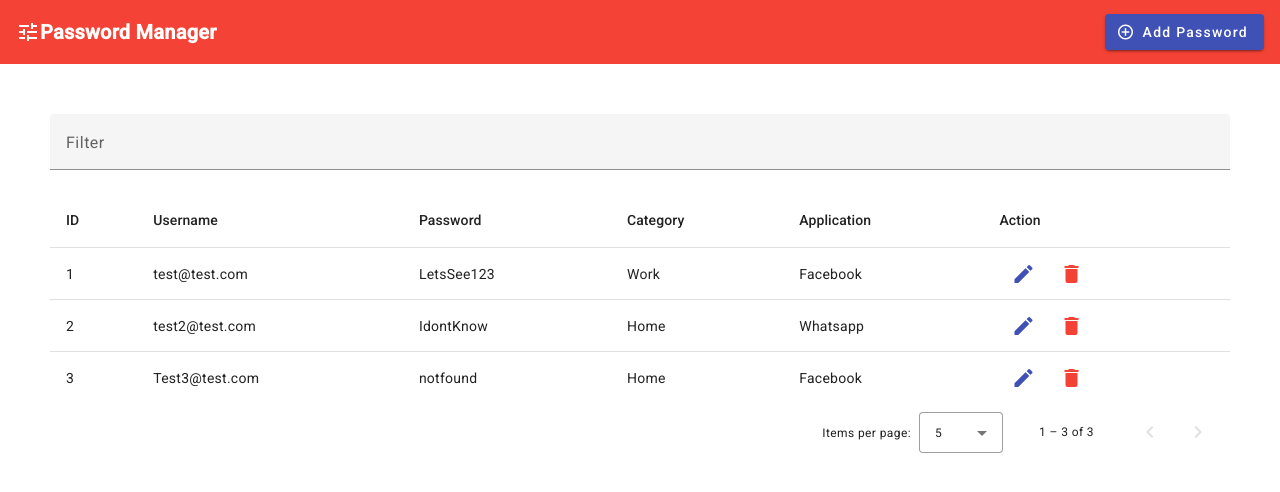
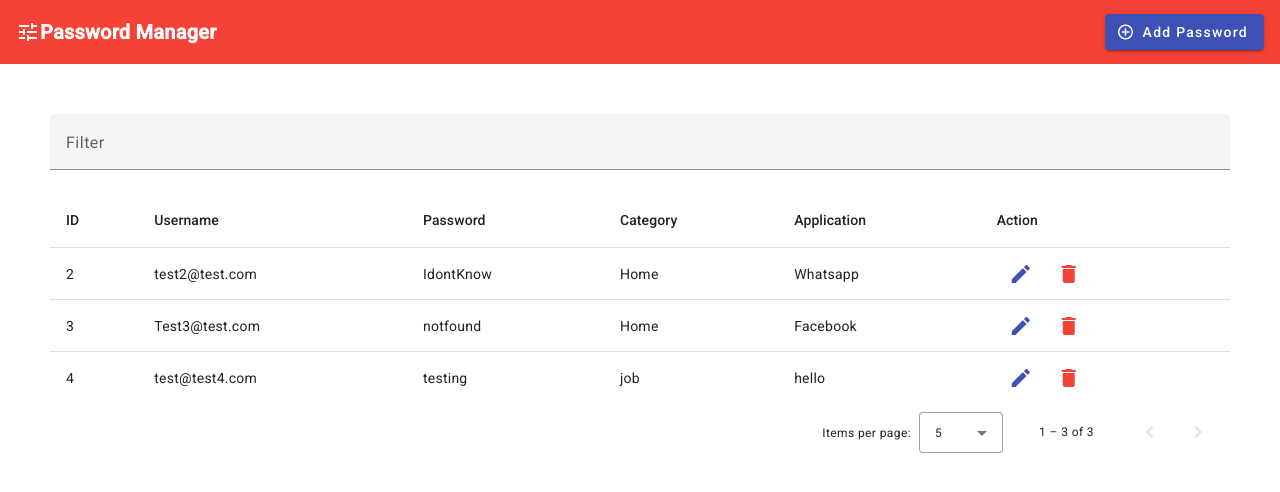
Before and after one commit to mitulchy07/password-manager, an Angular app: page / in a window 1280 px wide. Shown: the top 492 px of the page. Built offline with nearby package versions, Linux system fonts and the light colour scheme; data requests are answered from the project's data file.

Commit message:
Put operation updated

```diff
--- a/db.json
+++ b/db.json
@@ -1,12 +1,5 @@
 {
   "passwords": [
-    {
-      "category": "Work",
-      "app": "Facebook",
-      "userName": "test@test.com",
-      "encryptedPassword": "TGV0c1NlZTEyMw==",
-      "id": 1
-    },
     {
       "category": "Home",
       "app": "Whatsapp",
@@ -20,6 +13,13 @@
       "userName": "Test3@test.com",
       "encryptedPassword": "bm90Zm91bmQ=",
       "id": 3
+    },
+    {
+      "category": "job",
+      "app": "hello",
+      "userName": "test@test4.com",
+      "encryptedPassword": "dGVzdGluZw==",
+      "id": 4
     }
   ]
 }
--- a/src/app/data/passwords.service.ts
+++ b/src/app/data/passwords.service.ts
@@ -12,7 +12,7 @@ export class PasswordsService {
     return this._http.post('http://localhost:3000/passwords', data)
   }
   updatingData(id: number, data: any): Observable<any>{
-    return this._http.put(`http://localhost:3000//passwords/${id}`, data)
+    return this._http.put(`http://localhost:3000/passwords/${id}`, data)
   }
   gettingData(): Observable<any>{
     return this._http.get('http://localhost:3000/passwords')
```
